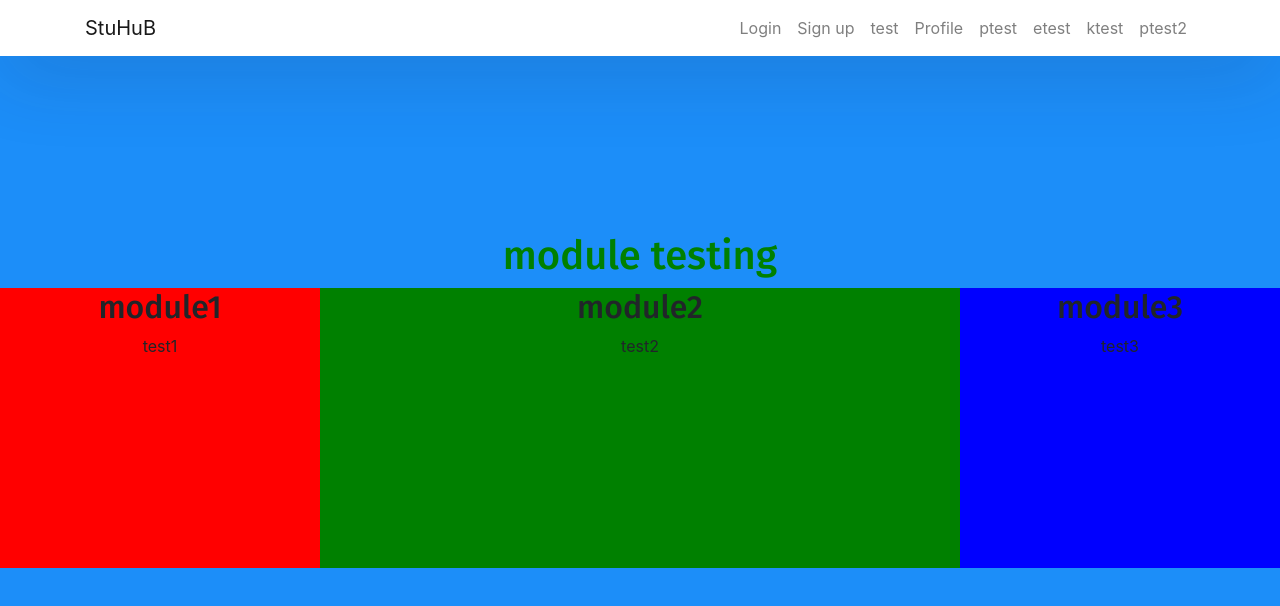
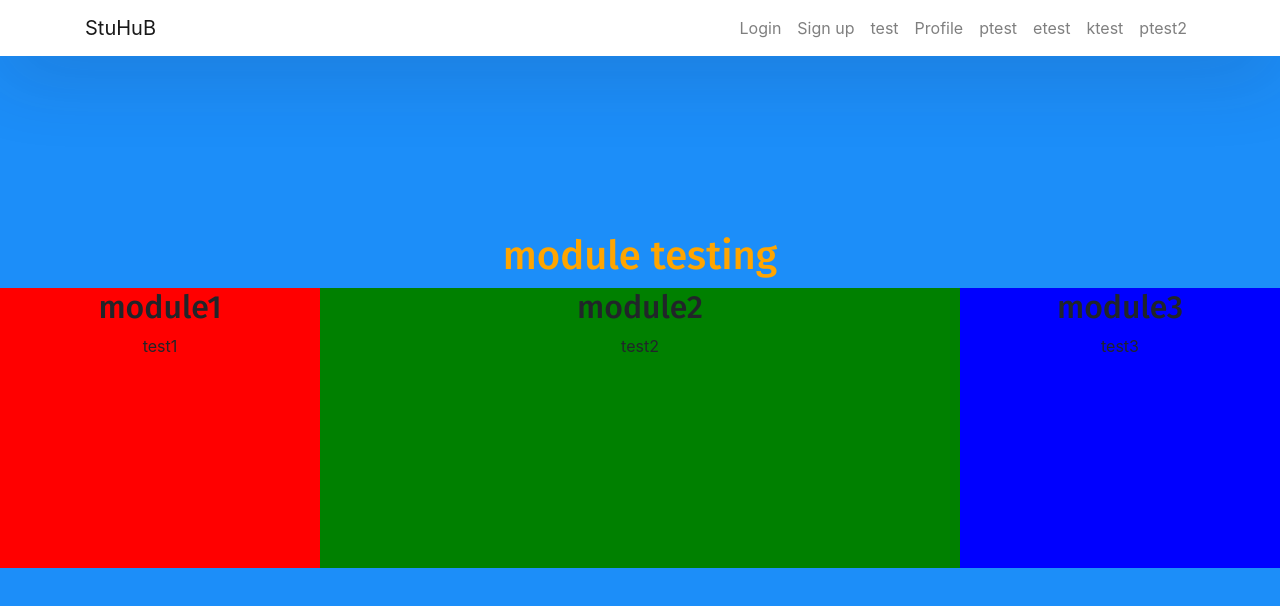
Before and after one commit to jtagaca/StuHub_Public, a React (Create React App) app in the folder client/: page /ptest2 in a window 1280 px wide. Shown: the top 606 px of the page. Built offline with nearby package versions, Linux system fonts and the light colour scheme.

Commit message:
indexTest progress

```diff
--- a/client/src/components/ptest2.js
+++ b/client/src/components/ptest2.js
@@ -15,7 +15,7 @@ import "../index.css";
 function ptest2() {
   return (
       <div>
-            <h1 style = {{color:'green',
+            <h1 style = {{color:'orange',
                 textalign:'center'}}>module testing</h1>
 
             <div id = "leftbox" style = {{float:'left',
```
